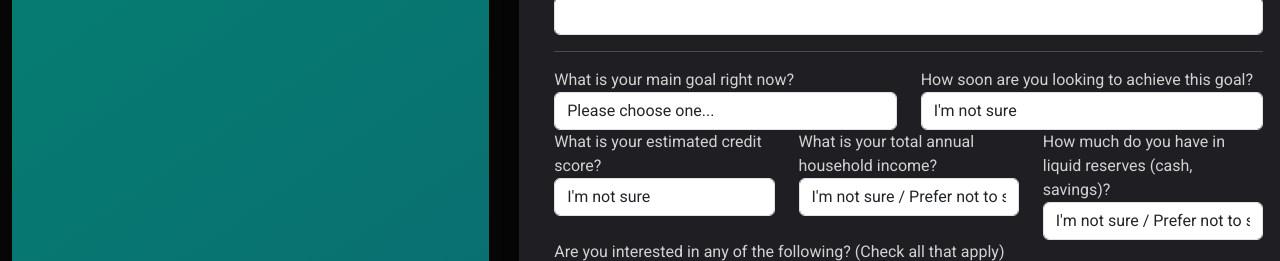
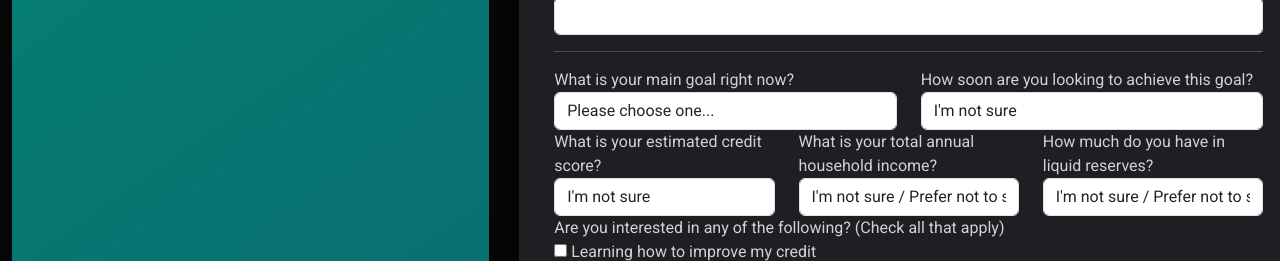
Before and after one commit to MrJohnson8604/general_intake_form, a plain HTML site: page index.html in a window 1280 px wide. Shown: the part 4691-4952 px from the top of the page. Drawn offline with Linux system fonts and the light colour scheme.

Commit message:
revised liquid reserves

```diff
--- a/index.html
+++ b/index.html
@@ -1318,7 +1318,7 @@
       </select>
     </div>
     <div class="col-md-4 form-group">
-      <label for="liquid-reserves">How much do you have in liquid reserves (cash, savings)?</label>
+      <label for="liquid-reserves">How much do you have in liquid reserves?</label>
       <select id="liquid-reserves" name="liquid-reserves" class="form-control">
         <option value="not-sure">I'm not sure / Prefer not to say</option>
         <option value="under-5k">Under $5,000</option>
```
